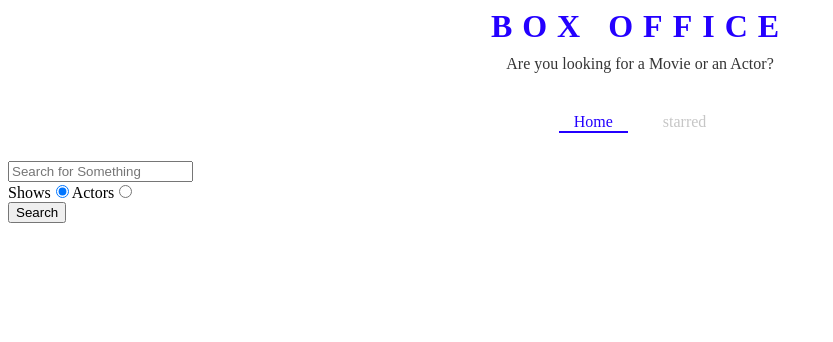
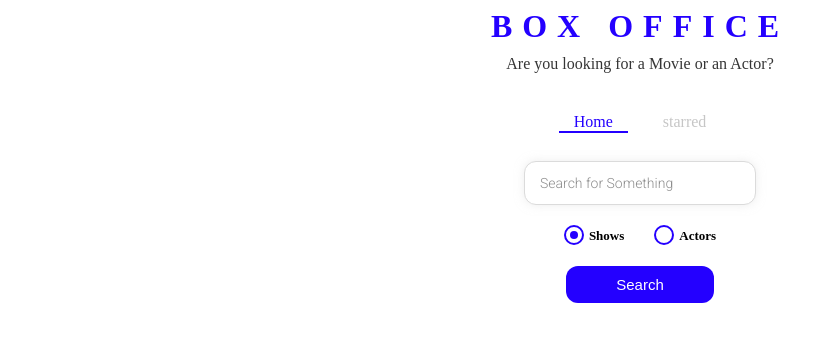
Before and after one commit to rushikeshtonape/box-office, a React (Create React App) app: page / in a window 1280 px wide. Shown: the top 342 px of the page, without its empty margins (0-833 px from the left). Built offline with nearby package versions, Linux system fonts and the light colour scheme.

Commit message:
styled the entire app

```diff
--- a/src/Pages/Home.js
+++ b/src/Pages/Home.js
@@ -1,10 +1,16 @@
 import React from "react";
 import { useState } from "react";
 import ActorGrid from "../components/actor/ActorGrid";
+import CustomRadio from "../components/CustomRadio";
 import MainPageLayout from "../components/MainPageLayout";
 import ShowGrid from "../components/show/ShowGrid";
 import { apiGet } from "../misc/config";
 import { useLastQuery } from "../misc/custom-hook";
+import {
+  RadioInputsWrapper,
+  SearchButtonWrapper,
+  SearchInput,
+} from "./Home.styled";
 const Home = () => {
   const [input, setInput] = useLastQuery();
   const [results, setResults] = useState(null);
@@ -54,38 +60,40 @@
   };
   return (
     <MainPageLayout>
-      <input
+      <SearchInput
         type="text"
         placeholder="Search for Something"
         onChange={onInputChange}
         onKeyDown={onKeyDown}
         value={input}
       />
-      <div>
-        <label htmlFor="show-search">
-          Shows
-          <input
+      <RadioInputsWrapper>
+        <div>
+          <CustomRadio
+            label="Shows"
             id="show-search"
             type="radio"
             value="shows"
             checked={isSearchShow}
             onChange={onRadioChange}
           />
-        </label>
-        <label htmlFor="actor-search">
-          Actors
-          <input
+        </div>
+
+        <div>
+          <CustomRadio
+            label="Actors"
             id="actor-search"
-            type="radio"
             value="people"
             checked={!isSearchShow}
             onChange={onRadioChange}
           />
-        </label>
-      </div>
-      <button type="button" onClick={onSearch}>
-        Search
-      </button>
+        </div>
+      </RadioInputsWrapper>
+      <SearchButtonWrapper>
+        <button type="button" onClick={onSearch}>
+          Search
+        </button>
+      </SearchButtonWrapper>
 
       {renderResults()}
     </MainPageLayout>
--- /dev/null
+++ b/src/Pages/Home.styled.js
@@ -0,0 +1,49 @@
+import styled from "styled-components";
+
+export const SearchInput = styled.input`
+  display: block;
+  font-family: "Roboto", sans-serif;
+  width: 200px;
+  margin: auto;
+  outline: none;
+  padding: 13px 15px;
+  border: 1px solid #dbdbdb;
+  box-shadow: 0px 0px 10px 0px rgba(219, 219, 219, 0.5);
+  font-size: 14px;
+  border-radius: 12px;
+  color: #8d8d8d;
+
+  &::placeholder {
+    font-weight: 300;
+    color: #8d8d8d;
+  }
+`;
+
+export const RadioInputsWrapper = styled.div`
+  display: flex;
+  justify-content: center;
+  margin: 20px 0;
+
+  div {
+    margin: 0 15px;
+  }
+`;
+
+export const SearchButtonWrapper = styled.div`
+  text-align: center;
+  margin-bottom: 35px;
+
+  button {
+    color: #fff;
+    background-color: ${({ theme }) => theme.mainColors.blue};
+    margin: auto;
+    padding: 10px 50px;
+    font-size: 15px;
+    border: none;
+    outline: none;
+    border-radius: 12px;
+    &:hover {
+      cursor: pointer;
+    }
+  }
+`;
--- /dev/null
+++ b/src/components/CustomRadio.js
@@ -0,0 +1,60 @@
+import React from "react";
+import styled from "styled-components";
+
+const RadioWrapper = styled.label`
+  display: block;
+  position: relative;
+  padding-left: 25px;
+  cursor: pointer;
+  font-size: 13px;
+  user-select: none;
+  font-weight: 700;
+  line-height: 1.65;
+  input {
+    position: absolute;
+    opacity: 0;
+    cursor: pointer;
+  }
+  span {
+    position: absolute;
+    top: 0;
+    left: 0;
+    height: 16px;
+    width: 16px;
+    background-color: #fff;
+    border: 2px solid ${({ theme }) => theme.mainColors.blue};
+    border-radius: 50%;
+  }
+  input:checked ~ span {
+    background-color: #fff;
+    border: 2px solid ${({ theme }) => theme.mainColors.blue};
+  }
+  span:after {
+    content: "";
+    position: absolute;
+    display: none;
+  }
+  input:checked ~ span:after {
+    display: block;
+  }
+  span:after {
+    top: 4px;
+    left: 4px;
+    width: 8px;
+    height: 8px;
+    border-radius: 50%;
+    background: ${({ theme }) => theme.mainColors.blue};
+  }
+`;
+
+const CustomRadio = ({ label, ...restProps }) => {
+  return (
+    <RadioWrapper htmlFor={restProps.id}>
+      {label}
+      <input {...restProps} type="radio" />
+      <span />
+    </RadioWrapper>
+  );
+};
+
+export default CustomRadio;
```
